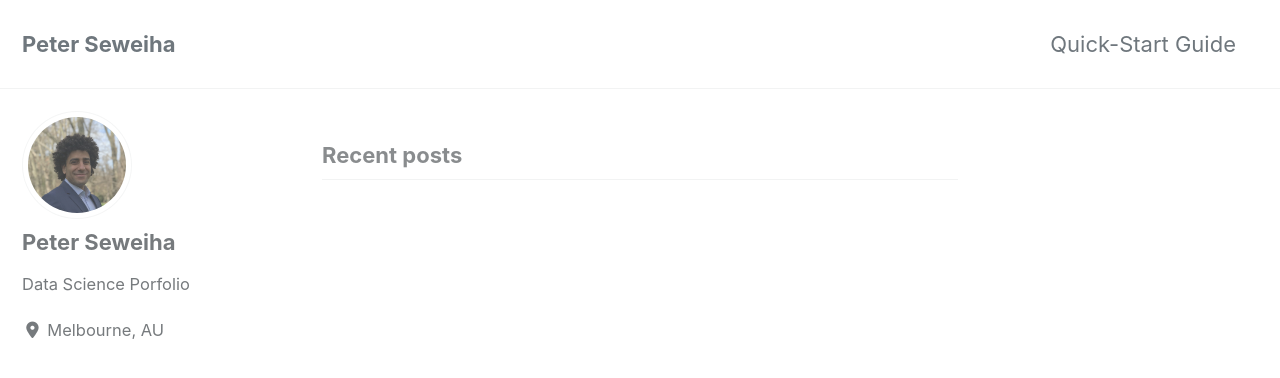
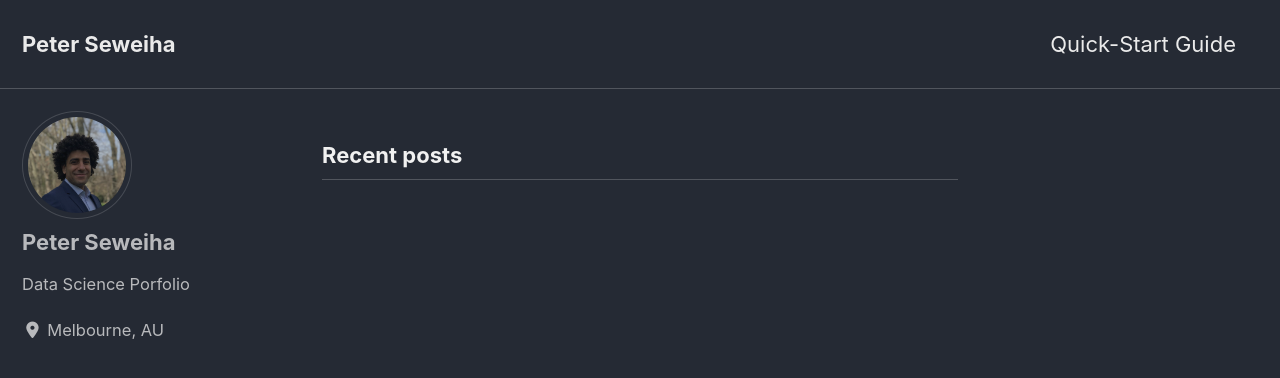
Before and after one commit to peter-seweiha/peter-seweiha.github.io, a Jekyll site: the page built from index.html, in a window 1280 px wide and 900 px high. Shown: the top 378 px of the window. Built offline with Jekyll 4.4.1, drawn with Linux system fonts in a browser that asks for light colours; cached includes are drawn as plain includes; nearby versions of some CDN libraries; the list of posts is cut into pages by our own code.

Commit message:
dark skin

```diff
--- a/_config.yml
+++ b/_config.yml
@@ -12,7 +12,7 @@
 
 # theme                  : "minimal-mistakes-jekyll"
 # remote_theme           : "mmistakes/minimal-mistakes"
-minimal_mistakes_skin    : "default" # "air", "aqua", "contrast", "dark", "dirt", "neon", "mint", "plum", "sunrise"
+minimal_mistakes_skin    :  "dark" # "default", "air", "aqua", "contrast", "dark", "dirt", "neon", "mint", "plum", "sunrise"
 
 # Site Settings
 locale                   : "en-US"
@@ -41,7 +41,7 @@ comments:
     num_posts            : # 5 (default)
     colorscheme          : # "light" (default), "dark"
   utterances:
-    theme                : "github-dark" # "github-light" (default), "github-dark"
+    theme                : # "github-light" (default), "github-dark"
     issue_term           : # "pathname" (default)
 staticman:
   allowedFields          : # ['name', 'email', 'url', 'message']
```
